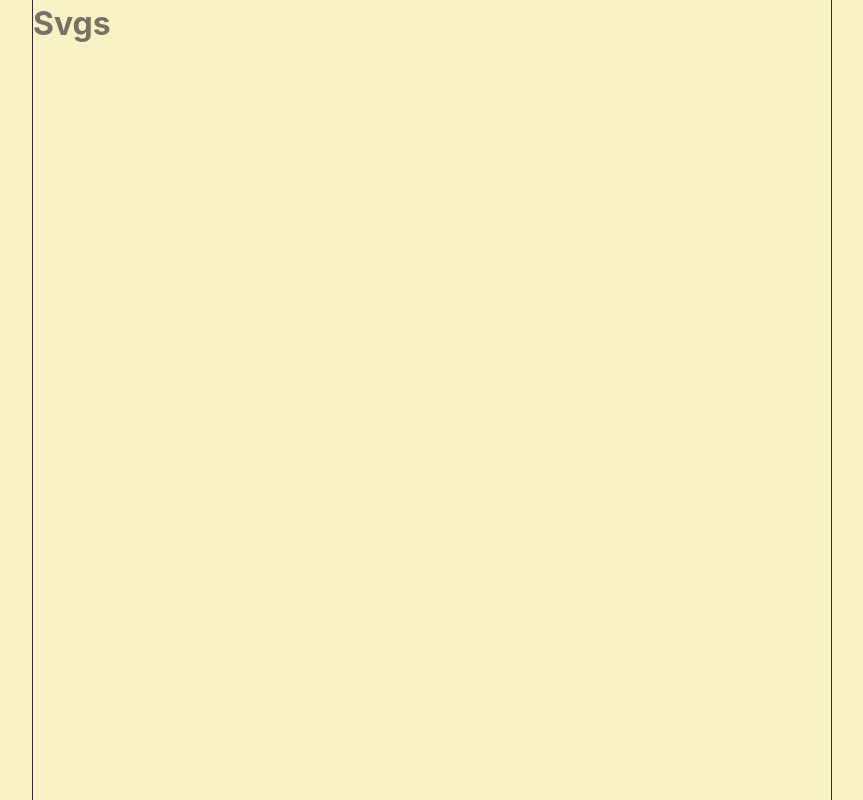
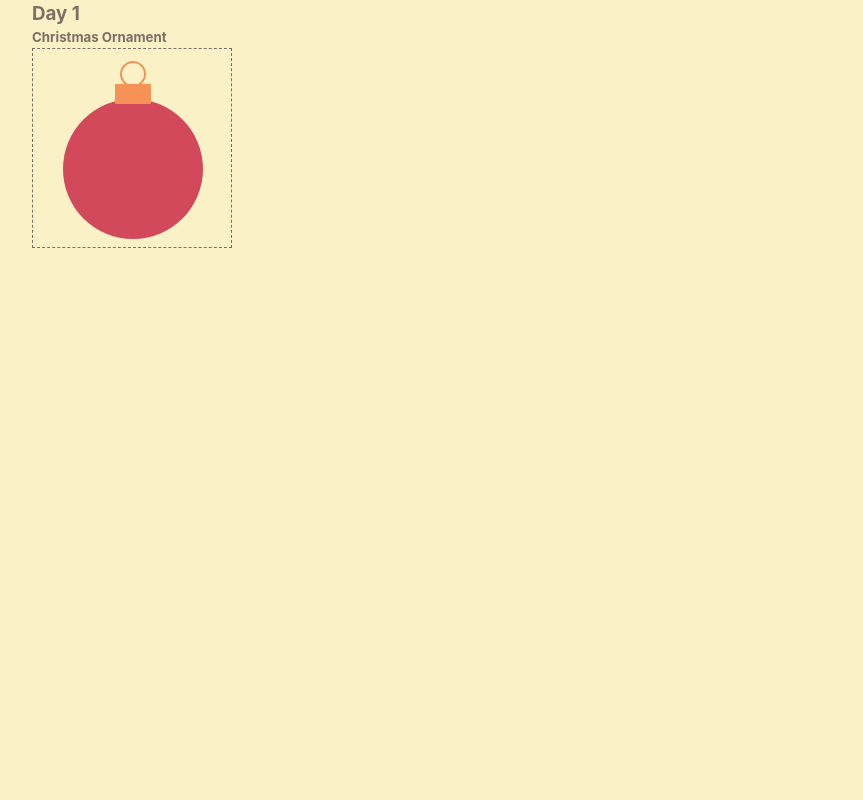
Before and after one commit to Unomars4/svg-tut, a React (Vite) app: page / in a window 1280 px wide. Shown: the whole page, without its empty margins (208-1071 px from the left). Built offline with nearby package versions, Linux system fonts and the light colour scheme.

Commit message:
feat: add first practical

```diff
--- a/src/App.css
+++ b/src/App.css
@@ -1 +1,5 @@
+svg {
+  border: dashed 1px var(--light-text);
+}
+
 @media (prefers-reduced-motion: no-preference) {}
--- a/src/App.tsx
+++ b/src/App.tsx
@@ -3,7 +3,22 @@ import "./App.css";
 function App() {
   return (
     <main>
-      <h1>Svgs</h1>
+      <section className="prac-1">
+        <h3>Day 1</h3>
+        <h5>Christmas Ornament</h5>
+        <svg width={200} height={200}>
+          <circle cx={100} cy={120} r={70} fill="#D1495B" />
+          <rect x={82} y={35} height={20} width={36} fill="#f79257" />
+          <circle
+            cx={100}
+            cy={25}
+            r={12}
+            fill="none"
+            stroke="#F79257"
+            strokeWidth={2}
+          />
+        </svg>
+      </section>
     </main>
   );
 }
--- a/src/index.css
+++ b/src/index.css
@@ -79,8 +79,8 @@ h6 {
   font-weight: 400;
 
   color-scheme: light dark;
-  color: var(--dark-text);
-  background-color: var(--dark-bg);
+  color: var(--light-text);
+  background-color: var(--light-bg);
 
   font-synthesis: none;
   text-rendering: optimizeLegibility;
@@ -89,8 +89,6 @@ h6 {
 }
 
 main {
-  border-left: solid 1px var(--border-color);
-  border-right: solid 1px var(--border-color);
   height: 100%;
   margin: 0 auto;
   max-width: var(--main-width);
```
